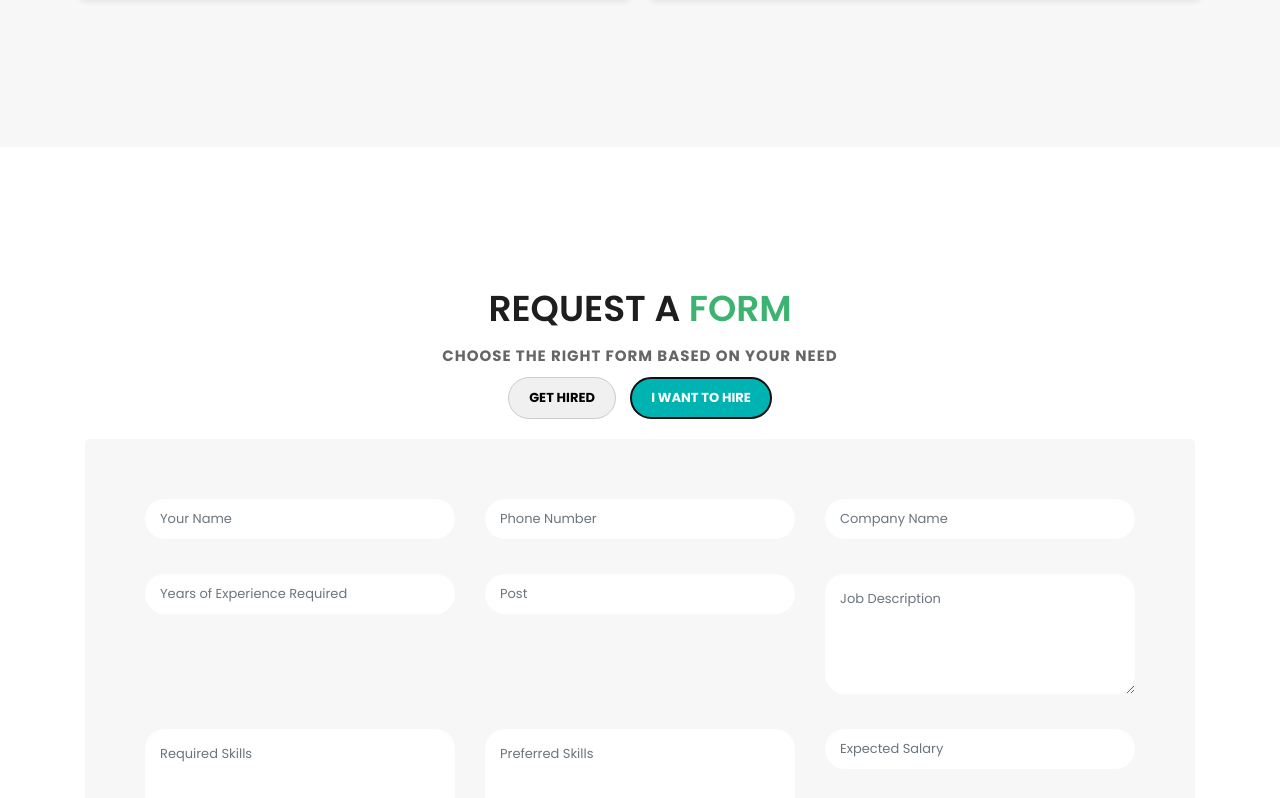
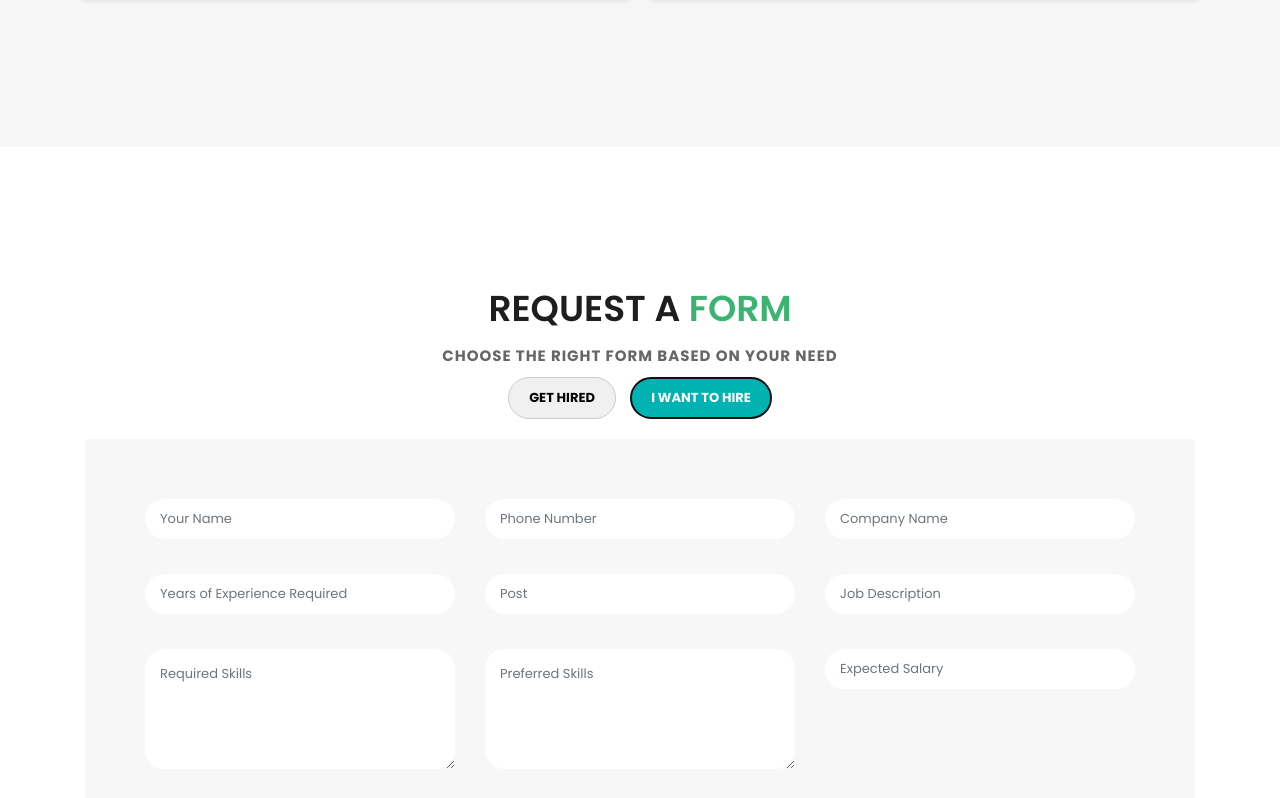
Before and after one commit to Agrawal-Rajat/NeoSource, a website: page index.html in a window 1280 px wide. Both pictures are taken after a click on the button "I WANT TO HIRE". Shown: the part 5154-5952 px from the top of the page. Drawn offline with Linux system fonts and the light colour scheme.

Commit message:
resized the job description text box

```diff
--- a/index.html
+++ b/index.html
@@ -401,7 +401,7 @@ https://templatemo.com/tm-545-finance-business
                 </div>
                 <div class="col-lg-4 col-md-12 col-sm-12">
                   <fieldset>
-                    <textarea name="job-description" rows="4" class="form-control" id="job-description" placeholder="Job Description" required=""></textarea>
+                    <input name="job-description" type="text" class="form-control" id="job-description" placeholder="Job Description" required="">
                   </fieldset>
                 </div>
                 <div class="col-lg-4 col-md-12 col-sm-12">
```
